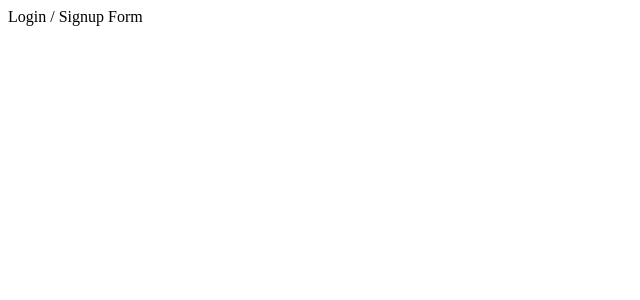
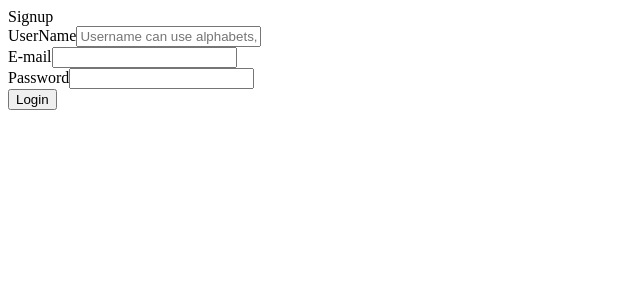
Before and after one commit to koichibass1224/gs-task-php-db, a React (Create React App) app in the folder frontend/: page / in a window 1280 px wide. Shown: the top 300 px of the page, without its empty margins (0-640 px from the left). Built offline with nearby package versions, Linux system fonts and the light colour scheme; no server answers.

Commit message:
:ram: Add Signup / Login Form HTML.

```diff
--- /dev/null
+++ b/frontend/src/components/LoginSignupForm/LoginForm.jsx
@@ -0,0 +1,45 @@
+import React from 'react';
+
+export default function LoginForm({
+  onSubmit,
+  email,
+  password,
+  onChangeEmail,
+  onChangePassword,
+  onChangeMode,
+}) {
+  return (
+    <>
+      <div className="form-title">Login</div>
+      <form onSubmit={onSubmit}>
+        <div className="form-row">
+          <label htmlFor="email" className="label">
+            E-mail
+          </label>
+          <input
+            type="email"
+            name="email"
+            className="imput-field"
+            value={email}
+            onChange={onChangeEmail}
+          />
+        </div>
+        <div className="form-row">
+          <label htmlFor="password" className="label">
+            Password
+          </label>
+          <input
+            type="password"
+            name="password"
+            className="imput-field"
+            value={password}
+            onChange={onChangePassword}
+          />
+        </div>
+      </form>
+      <button className="btn" onClick={onChangeMode}>
+        Signup
+      </button>
+    </>
+  );
+}
--- /dev/null
+++ b/frontend/src/components/LoginSignupForm/SignupForm.jsx
@@ -0,0 +1,60 @@
+import React from 'react';
+
+export default function SignupForm({
+  onSubmit,
+  username,
+  email,
+  password,
+  onChangeUserName,
+  onChangeEmail,
+  onChangePassword,
+  onChangeMode,
+}) {
+  return (
+    <>
+      <div className="form-title">Signup</div>
+      <form onSubmit={onSubmit}>
+        <div className="form-row">
+          <label htmlFor="username" className="label">
+            UserName
+          </label>
+          <input
+            type="text"
+            name="username"
+            className="imput-field"
+            value={username}
+            onChange={onChangeUserName}
+            placeholder="Username can use alphabets, - ande _."
+          />
+        </div>
+        <div className="form-row">
+          <label htmlFor="email" className="label">
+            E-mail
+          </label>
+          <input
+            type="email"
+            name="email"
+            className="imput-field"
+            value={email}
+            onChange={onChangeEmail}
+          />
+        </div>
+        <div className="form-row">
+          <label htmlFor="password" className="label">
+            Password
+          </label>
+          <input
+            type="password"
+            name="password"
+            className="imput-field"
+            value={password}
+            onChange={onChangePassword}
+          />
+        </div>
+      </form>
+      <button className="btn" onClick={onChangeMode}>
+        Login
+      </button>
+    </>
+  );
+}
--- /dev/null
+++ b/frontend/src/components/LoginSignupForm/index.jsx
@@ -0,0 +1,47 @@
+import React, { useState, useCallback } from 'react';
+import LoginForm from './LoginForm';
+import SignupForm from './SignupForm';
+
+export default function LoginSignupForm({ onSignup, onLogin }) {
+  const [username, setUsername] = useState('');
+  const [email, setEmail] = useState('');
+  const [password, setPassword] = useState('');
+  const [mode, setMode] = useState(true);
+
+  const onChangeMode = useCallback(
+    (mode) => () => {
+      setMode(mode);
+    },
+    [],
+  );
+
+  const onChangeUserName = useCallback((e) => {
+    // TODO: validate
+    setUsername(e.target.value);
+  }, []);
+
+  const onChangeEmail = useCallback((e) => {
+    // TODO: validate
+    setEmail(e.target.value);
+  }, []);
+
+  const onChangePassword = useCallback((e) => {
+    // TODO: validate
+    setPassword(e.target.value);
+  }, []);
+
+  const state = {
+    username,
+    email,
+    password,
+    onChangeUserName,
+    onChangeEmail,
+    onChangePassword,
+  };
+
+  return mode ? (
+    <SignupForm onSubmit={onSignup} onChangeMode={onChangeMode(false)} {...state} />
+  ) : (
+    <LoginForm onSubmit={onLogin} onChangeMode={onChangeMode(true)} {...state} />
+  );
+}
--- a/frontend/src/components/Main.jsx
+++ b/frontend/src/components/Main.jsx
@@ -1,9 +1,14 @@
 import React from 'react';
+import LoginSignupForm from './LoginSignupForm';
 
 export default function Main({ isAuthenticated, handleSignup, handleLogin }) {
   return (
     <div className="main" role="main">
-      {isAuthenticated ? <>Post Form</> : <>Login / Signup Form</>}
+      {isAuthenticated ? (
+        <>Post Form</>
+      ) : (
+        <LoginSignupForm onSignup={handleSignup} onLogin={handleLogin} />
+      )}
     </div>
   );
 }
```
